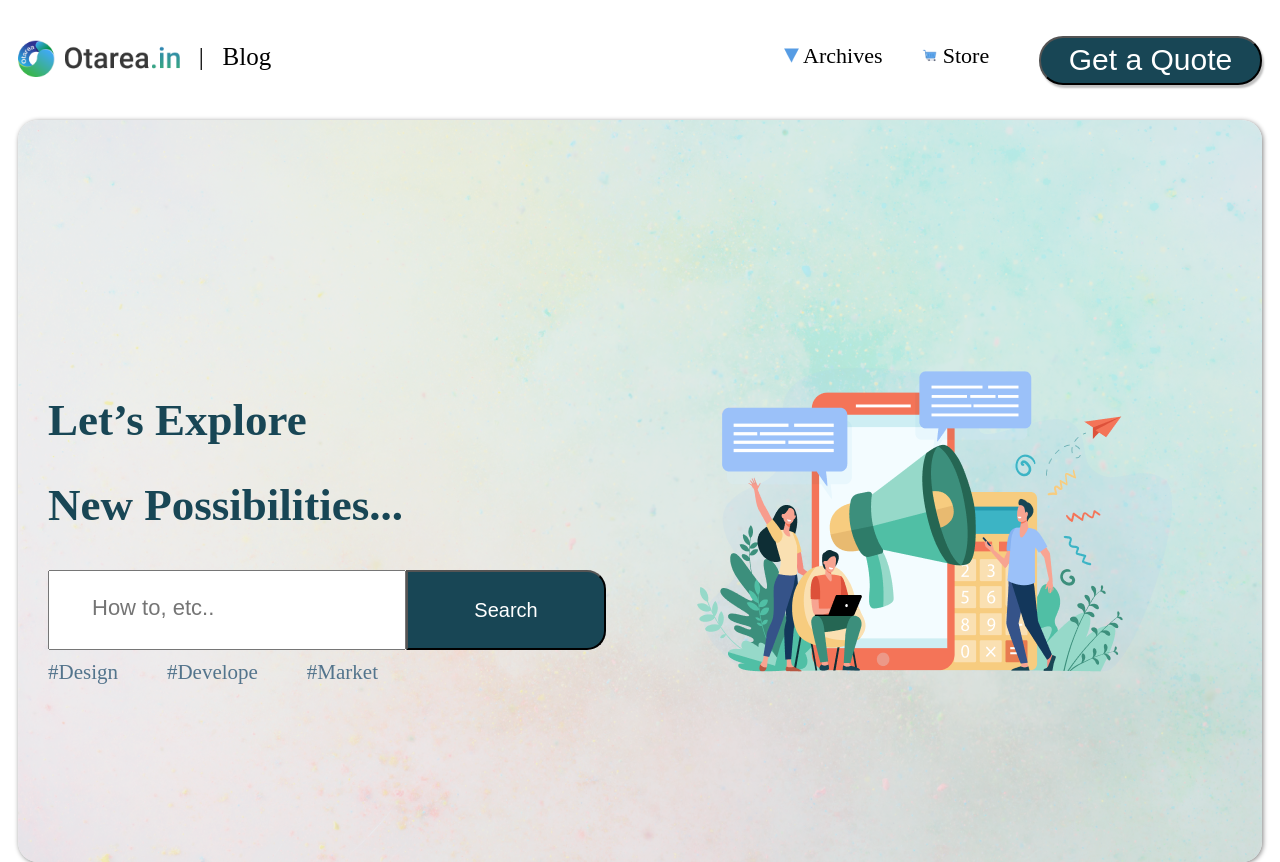
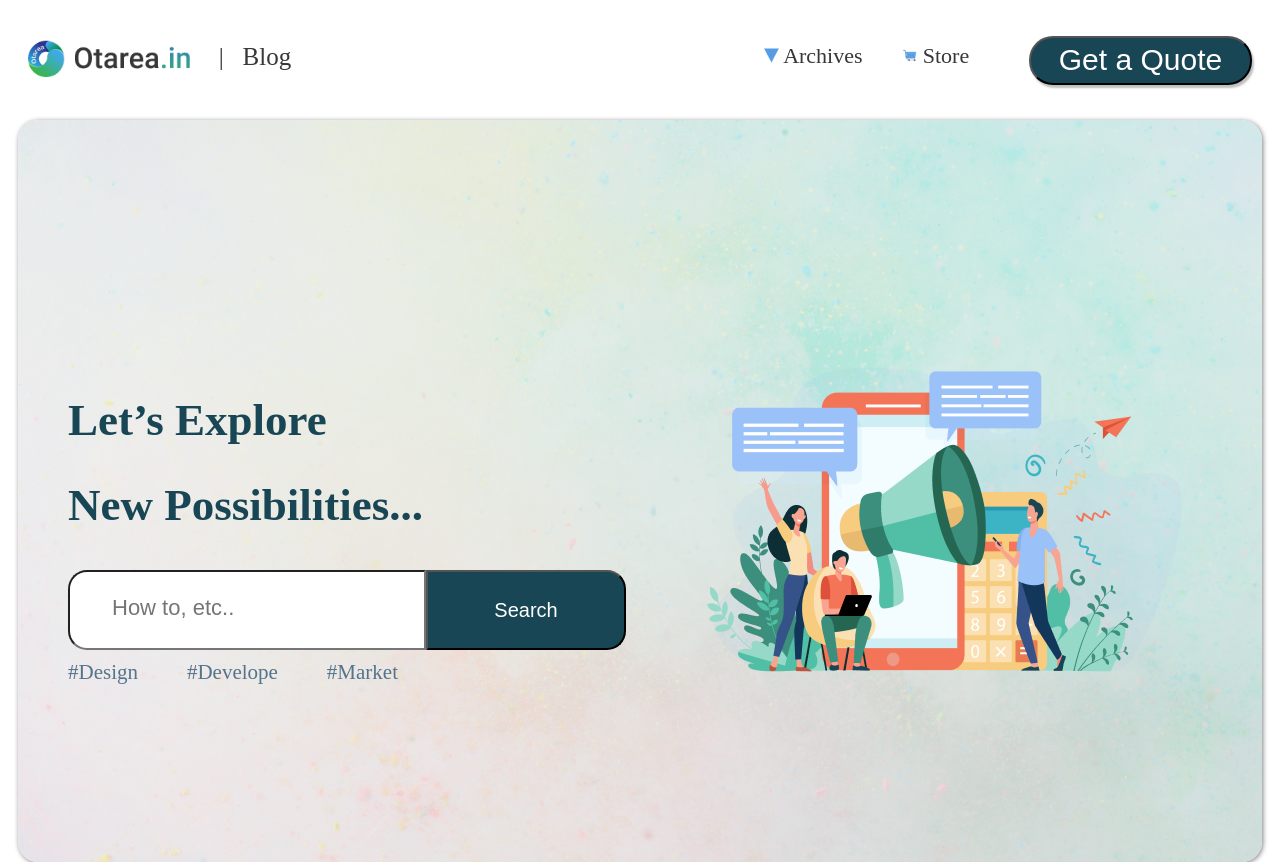
Before and after one commit to kumaresh1597/FrontEnd-Contest-2, a plain HTML site: page index.html in a window 1280 px wide. Shown: the top 862 px of the page. Drawn offline with Linux system fonts and the light colour scheme.

Commit message:
second commit

```diff
--- a/index.html
+++ b/index.html
@@ -13,20 +13,20 @@
           <img src="./images/logo.png" alt="logo" />
         </div>
         <div class="text1">
-          <div class="blog">| &nbsp; Blog</div>
+          <div class="blog">| &nbsp; <a href="#">Blog</a></div>
         <div class="options">
           <div id="arrow">
             <img src="./images/icon-arrow.png" alt="icon1" />
-            Archives
+            <a href="#">Archives</a>
           </div>
           <div id="cart">
             <img src="./images/icon-cart.png" alt="icon2" />
-            Store
+            <a href="#">Store</a>
           </div>
         </div>
         </div>
         <div class="qoute">
-          <button>Get a Quote</button>
+          <a href="#"><button>Get a Quote</button></a>
         </div>
       </nav>
     </header>
@@ -40,7 +40,7 @@
           </div>
           <div class="search">
             <input type="text" id="int" placeholder="How to, etc.." />
-            <button>Search</button>
+            <a href="#"><button>Search</button></a>
           </div>
           <div class="moto">
             <div>#Design</div>
@@ -87,7 +87,7 @@
               Lorem ipsum dolor sit amet consectetur adipisicing elit. Temporibus quas, voluptate quisquam eligendi voluptatem autem ratione.
             </div>
             <div class="card2-link">
-              See full
+              <a href="#">See full</a>
             </div>
           </div>
         </div>
@@ -105,7 +105,7 @@
               Lorem ipsum dolor sit amet consectetur adipisicing elit. Temporibus quas, voluptate quisquam eligendi voluptatem autem ratione.
             </div>
             <div class="card2-link">
-              See full
+              <a href="#">See full</a>
             </div>
           </div>
         </div>
@@ -123,7 +123,7 @@
               Lorem ipsum dolor sit amet consectetur adipisicing elit. Temporibus quas, voluptate quisquam eligendi voluptatem autem ratione.
             </div>
             <div class="card2-link">
-              See full
+              <a href="#">See full</a>
             </div>
           </div>
         </div>
@@ -138,11 +138,11 @@
           <p id="p3">For non stop learning</p>
         </div>
         <div class="download-btn">
-          <button>Download now</button>
+          <a href="#"><button>Download now</button></a>
         </div>
       </div>
       <div class="footer-right">
-        <img src="./images/Group2.png" alt="">
+        <img src="./images/Group2.png" alt="image2">
       </div>
     </footer>
   </body>
--- a/style.css
+++ b/style.css
@@ -12,6 +12,9 @@ body{
     align-items: center;
     justify-content: space-around;
     background-color: rgb(255,255,255);
+}
+.nav>.logo{
+    padding: 10px;
 }
 .nav>.logo>img{
     height: 49px;
@@ -32,7 +35,14 @@ body{
    font-size: 25px;
    font-weight: 300;
    align-items: center;
+   color:rgba(55, 55, 55, 1);
 }
+
+.blog>a{
+    color:rgba(55, 55, 55, 1);
+    text-decoration: none;
+}
+
 .options{
     height: 49px;
     width: 245px;
@@ -41,17 +51,29 @@ body{
     font-size: 22px;
     font-weight: 300;
     padding: 10px;
+    color:rgba(55, 55, 55, 1);
 
 }
 #arrow>img{
     height: 15px;
     width: 15px;
 }
+#arrow>a{
+    text-decoration: none;
+    color:rgba(55, 55, 55, 1);
+}
 #cart>img{
     height: 15px;
     width: 15px;
 }
-.qoute>button{
+#cart>a{
+    text-decoration: none;
+    color:rgba(55, 55, 55, 1);
+}
+.qoute{
+    padding: 10px;
+}
+.qoute>a>button{
  height: 49px;
  width: 223px;
  border-radius: 24px;
@@ -60,7 +82,7 @@ body{
  color: white;
  background-color: rgb(24,70,85);
  box-shadow: 2px 3px 2px 0px rgba(0, 0, 0, 0.25);
-
+ cursor: pointer;
 }
 
 .hero{
@@ -78,7 +100,7 @@ body{
     align-items: left;
     justify-content: center;
     height: 100vh;
-    padding-left: 30px;
+    padding-left: 50px;
 }
 .left>.heading{
     font-family: Poppins;
@@ -95,6 +117,8 @@ body{
 .left>.search>#int{
     height: 74px;
     width: 350px;
+    border-top-left-radius: 19px;
+    border-bottom-left-radius: 19px;
 }
 #int::placeholder{
     background-image: url(./images/icon-search.png);
@@ -104,7 +128,7 @@ body{
     font-weight: 400;
 }
 
-.left>.search>button{
+.left>.search>a>button{
     width: 200px;
     height: 80px;
     color: white;
@@ -113,6 +137,7 @@ body{
     font-weight: 400;
     border-top-right-radius: 19px;
     border-bottom-right-radius: 19px;
+    cursor: pointer;
 }
 .moto{
     height: 25px;
@@ -208,9 +233,12 @@ body{
 .card2-link{
     font-size: 20px;
     font-weight: 300;
-    color:#213949;
     text-align: right;
     padding-right: 10px;
+}
+.card2-link>a{
+    color:#213949;
+    text-decoration: none;
 }
 
 .footer{
@@ -233,7 +261,7 @@ body{
 }
 
 .footer-heading{
-    line-height: 20px;
+    line-height: 10px;
 }
 
 .footer-heading>#p1{
@@ -254,10 +282,12 @@ body{
 .download-btn{
     align-items: left;
     padding: 30px;
-    padding-right: 45%;
+    padding-right: 40%;
 }
 
-.download-btn>button{
+.download-btn>a>button{
+    height: 49px;
+    width: 251px;
     font-size: 30px;
     font-weight: 500;
     color: white;
@@ -266,6 +296,7 @@ body{
     border-radius: 24px;
     align-items: center;
     padding: 5px;
+    cursor: pointer;
 }
 
 .footer-right{
```
